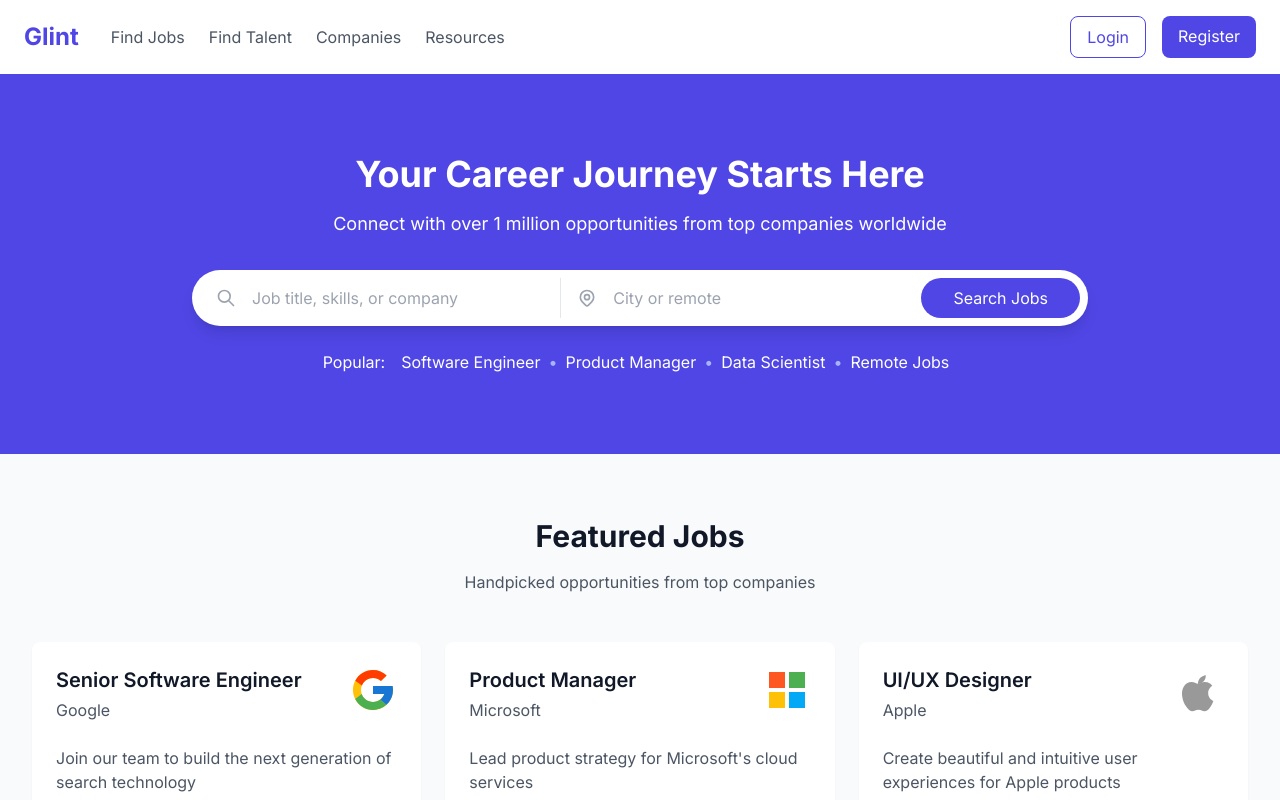
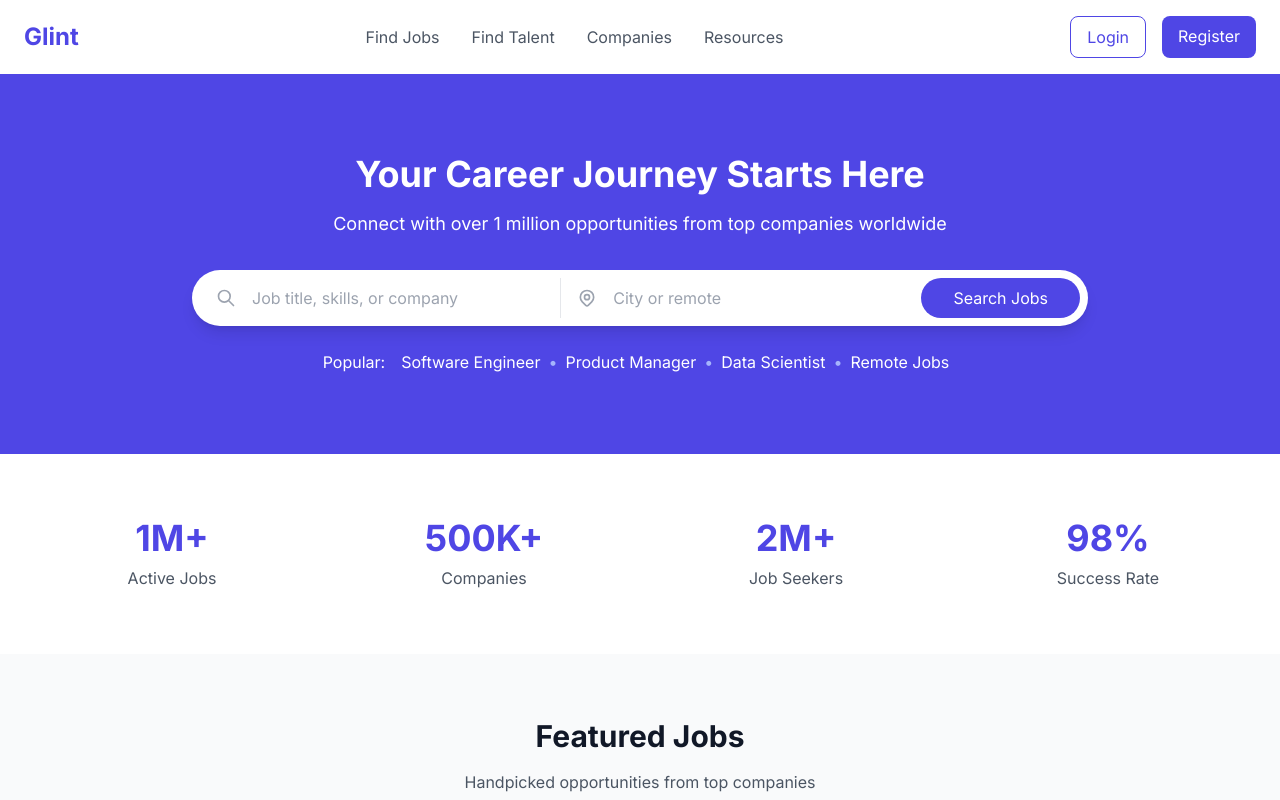
Before and after one commit to BobbyWang0120/glint_next, a Next.js app: page / in a window 1280 px wide. Shown: the top 800 px of the page. Built offline with nearby package versions, Linux system fonts and the light colour scheme.

Commit message:
refactor: 统一使用Header组件
1. 更新主页使用Header组件
2. 确保所有页面使用相同的导航栏布局
3. 移除重复的导航栏代码

```diff
--- a/src/app/page.tsx
+++ b/src/app/page.tsx
@@ -5,6 +5,8 @@
 import MobileNav from '@/components/MobileNav'
 import CompanyLogos from '@/components/CompanyLogos'
 import CompanyIcon from '@/components/CompanyIcon'
+import Header from '@/components/Header'
+import Footer from '@/components/Footer'
 
 export default function Home() {
   const popularTags = ["Software Engineer", "Product Manager", "Data Scientist", "Remote Jobs"];
@@ -16,7 +18,7 @@ export default function Home() {
       location: "San Francisco, CA",
       type: ["Full-time", "Remote"],
       salary: "$150K - $200K",
-      description: "Join our team to build the next generation of search technology"
+      description: "Join our team to build next-generation cloud infrastructure and help scale Google's most critical services."
     },
     {
       title: "Product Manager",
@@ -24,7 +26,7 @@ export default function Home() {
       location: "Seattle, WA",
       type: ["Full-time", "Hybrid"],
       salary: "$130K - $180K",
-      description: "Lead product strategy for Microsoft's cloud services"
+      description: "Work on cutting-edge web applications and help shape the future of Microsoft's cloud services."
     },
     {
       title: "UI/UX Designer",
@@ -32,31 +34,13 @@ export default function Home() {
       location: "Cupertino, CA",
       type: ["Full-time", "On-site"],
       salary: "$120K - $160K",
-      description: "Create beautiful and intuitive user experiences for Apple products"
+      description: "Create beautiful and intuitive user experiences for Apple products."
     }
   ];
 
   return (
     <div className="min-h-screen">
-      {/* 导航栏 */}
-      <nav className="flex flex-col md:flex-row md:items-center justify-between px-4 md:px-6 py-4 bg-white shadow-sm">
-        <div className="flex items-center justify-between">
-          <div className="flex items-center space-x-8">
-            <a href="/" className="text-2xl font-bold text-indigo-600">Glint</a>
-            <div className="hidden md:flex space-x-6">
-              <a href="/jobs" className="nav-link">Find Jobs</a>
-              <a href="/talent" className="nav-link">Find Talent</a>
-              <a href="/companies" className="nav-link">Companies</a>
-              <a href="/resources" className="nav-link">Resources</a>
-            </div>
-          </div>
-          <MobileNav />
-        </div>
-        <div className="hidden md:flex space-x-4">
-          <a href="/login" className="btn-outline">Login</a>
-          <a href="/register" className="btn-primary">Register</a>
-        </div>
-      </nav>
+      <Header />
 
       {/* 主搜索区域 */}
       <div className="bg-indigo-600 py-12 md:py-20 px-4 md:px-6 text-center">
@@ -109,6 +93,23 @@ export default function Home() {
               </span>
             ))}
           </div>
+        </div>
+      </div>
+
+      {/* 统计数据 */}
+      <div className="container-custom py-12 md:py-16">
+        <div className="grid grid-cols-2 md:grid-cols-4 gap-6 md:gap-8">
+          {[
+            { number: "1M+", label: "Active Jobs" },
+            { number: "500K+", label: "Companies" },
+            { number: "2M+", label: "Job Seekers" },
+            { number: "98%", label: "Success Rate" }
+          ].map(({ number, label }) => (
+            <div key={label} className="text-center">
+              <div className="stat-number mb-2">{number}</div>
+              <div className="text-gray-600 text-sm md:text-base">{label}</div>
+            </div>
+          ))}
         </div>
       </div>
 
@@ -200,23 +201,6 @@ export default function Home() {
         </div>
       </div>
 
-      {/* 统计数据 */}
-      <div className="container-custom py-12 md:py-16">
-        <div className="grid grid-cols-2 md:grid-cols-4 gap-6 md:gap-8">
-          {[
-            { number: "1M+", label: "Active Jobs" },
-            { number: "500K+", label: "Companies" },
-            { number: "2M+", label: "Job Seekers" },
-            { number: "98%", label: "Success Rate" }
-          ].map(({ number, label }) => (
-            <div key={label} className="text-center">
-              <div className="stat-number mb-2">{number}</div>
-              <div className="text-gray-600 text-sm md:text-base">{label}</div>
-            </div>
-          ))}
-        </div>
-      </div>
-
       {/* 合作公司 */}
       <div className="bg-gray-50 py-12">
         <div className="container-custom">
@@ -242,6 +226,8 @@ export default function Home() {
           </div>
         </div>
       </div>
+
+      <Footer />
     </div>
   )
 }
--- a/src/components/Header.tsx
+++ b/src/components/Header.tsx
@@ -6,21 +6,24 @@ import MobileNav from './MobileNav'
 
 export default function Header() {
   return (
-    <nav className="flex flex-col md:flex-row md:items-center justify-between px-4 md:px-6 py-4 bg-white shadow-sm">
-      <div className="flex items-center justify-between">
-        <div className="flex items-center space-x-8">
-          <Link href="/" className="text-2xl font-bold text-indigo-600">
+    <nav className="flex items-center justify-between px-4 md:px-6 py-4 bg-white shadow-sm">
+      {/* Logo */}
+      <Link href="/" className="text-2xl font-bold text-indigo-600 flex-shrink-0">
         Glint
       </Link>
-          <div className="hidden md:flex space-x-6">
+
+      {/* 导航链接 - 居中 */}
+      <div className="hidden md:flex items-center justify-center flex-1 px-8">
+        <div className="flex space-x-8">
           <Link href="/jobs" className="nav-link">Find Jobs</Link>
           <Link href="/talent" className="nav-link">Find Talent</Link>
           <Link href="/companies" className="nav-link">Companies</Link>
           <Link href="/resources" className="nav-link">Resources</Link>
         </div>
       </div>
-        <MobileNav />
-      </div>
+
+      {/* 移动端菜单按钮和登录注册按钮 */}
+      <div className="flex items-center">
         <div className="hidden md:flex space-x-4">
           <Link href="/login" className="btn-outline">
             Login
@@ -29,6 +32,10 @@ export default function Header() {
             Register
           </Link>
         </div>
+        <div className="md:hidden">
+          <MobileNav />
+        </div>
+      </div>
     </nav>
   )
 }
```
Lines whose indentation alone changed are shown as unchanged.
